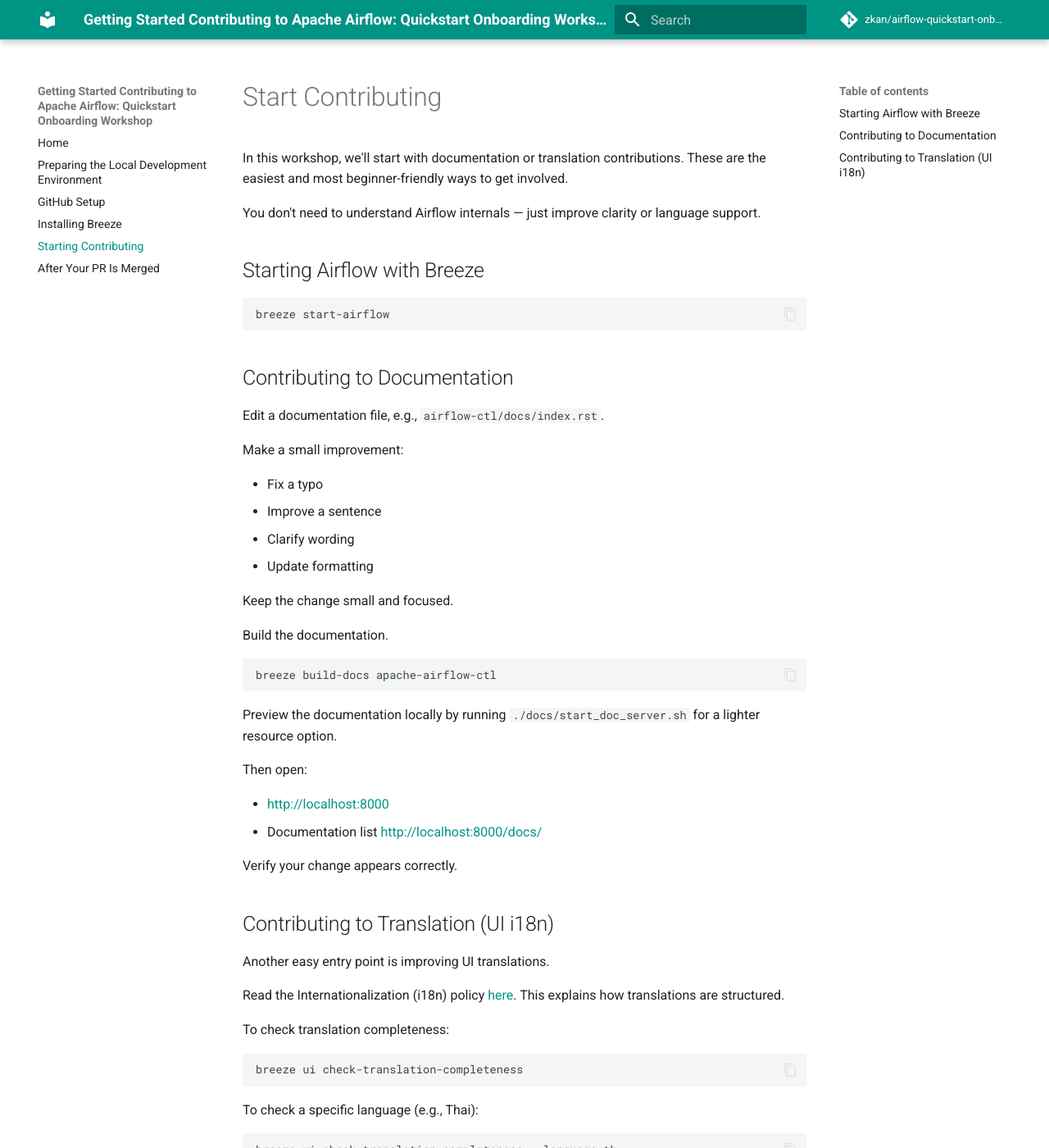
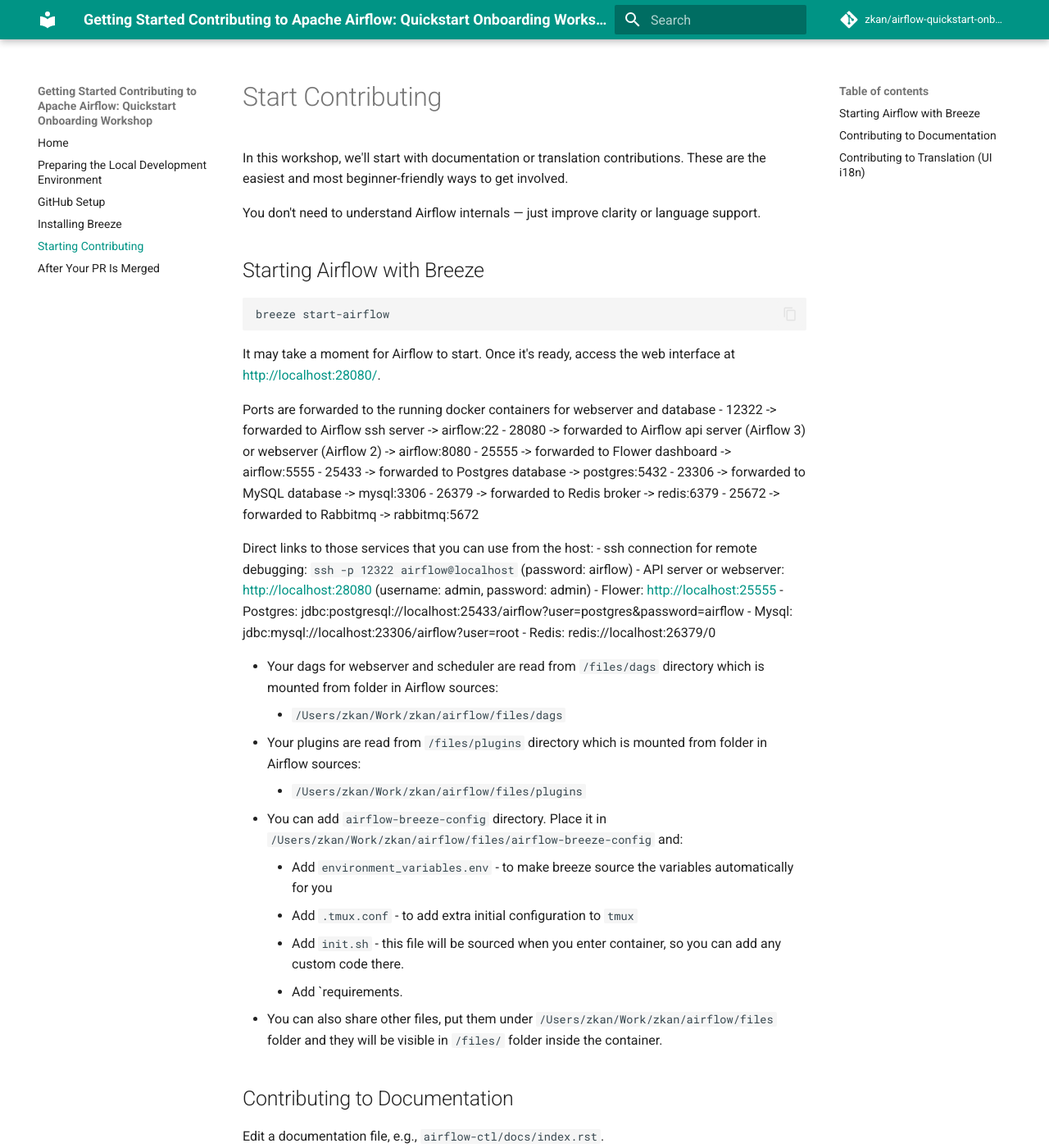
Before and after one commit to zkan/airflow-quickstart-onboarding-workshop, an MkDocs documentation site: the page built from docs/starting-contributing.md, in a window 1280 px wide and 1400 px high. Shown: the whole window at 82% size. Built offline with MkDocs 1.6.1 and Material for MkDocs 9.7.7, drawn with Linux system fonts in a browser that asks for light colours; comment, search, counter and statistics services are not loaded.

Commit message:
Add note saying it will take time after start + port/url information

````diff
--- a/docs/starting-contributing.md
+++ b/docs/starting-contributing.md
@@ -11,6 +11,36 @@
 ```bash
 breeze start-airflow
 ```
+
+It may take a moment for Airflow to start. Once it's ready, access the web interface at [http://localhost:28080/](http://localhost:28080){target=_blank}.
+
+Ports are forwarded to the running docker containers for webserver and database
+- 12322 -> forwarded to Airflow ssh server -> airflow:22
+- 28080 -> forwarded to Airflow api server (Airflow 3) or webserver (Airflow 2) -> airflow:8080
+- 25555 -> forwarded to Flower dashboard -> airflow:5555
+- 25433 -> forwarded to Postgres database -> postgres:5432
+- 23306 -> forwarded to MySQL database  -> mysql:3306
+- 26379 -> forwarded to Redis broker -> redis:6379
+- 25672 -> forwarded to Rabbitmq -> rabbitmq:5672
+
+Direct links to those services that you can use from the host:
+- ssh connection for remote debugging: `ssh -p 12322 airflow@localhost` (password: airflow)
+- API server or webserver: [http://localhost:28080](http://localhost:28080){target=_blank} (username: admin, password: admin)
+- Flower: [http://localhost:25555](http://localhost:25555){target=_blank}
+- Postgres: jdbc:postgresql://localhost:25433/airflow?user=postgres&password=airflow
+- Mysql: jdbc:mysql://localhost:23306/airflow?user=root
+- Redis: redis://localhost:26379/0
+
+- Your dags for webserver and scheduler are read from `/files/dags` directory which is mounted from folder in Airflow sources:
+	- `/Users/zkan/Work/zkan/airflow/files/dags`
+- Your plugins are read from `/files/plugins` directory which is mounted from folder in Airflow sources:
+	- `/Users/zkan/Work/zkan/airflow/files/plugins`
+- You can add `airflow-breeze-config` directory. Place it in `/Users/zkan/Work/zkan/airflow/files/airflow-breeze-config` and:
+	- Add `environment_variables.env` - to make breeze source the variables automatically for you
+	- Add `.tmux.conf` - to add extra initial configuration to `tmux`
+	- Add `init.sh` - this file will be sourced when you enter container, so you can add any custom code there.
+	- Add `requirements.
+- You can also share other files, put them under `/Users/zkan/Work/zkan/airflow/files` folder and they will be visible in `/files/` folder inside the container.
 
 ## Contributing to Documentation
 
````
